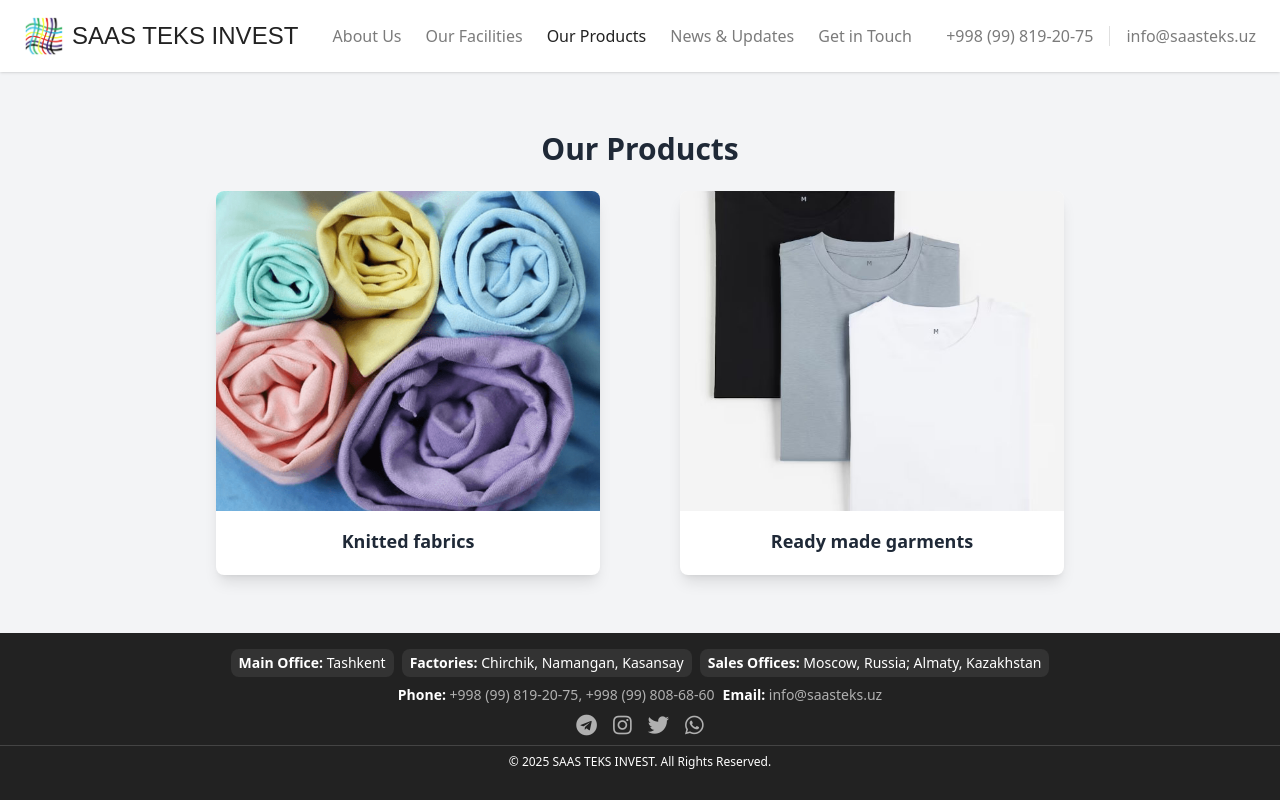
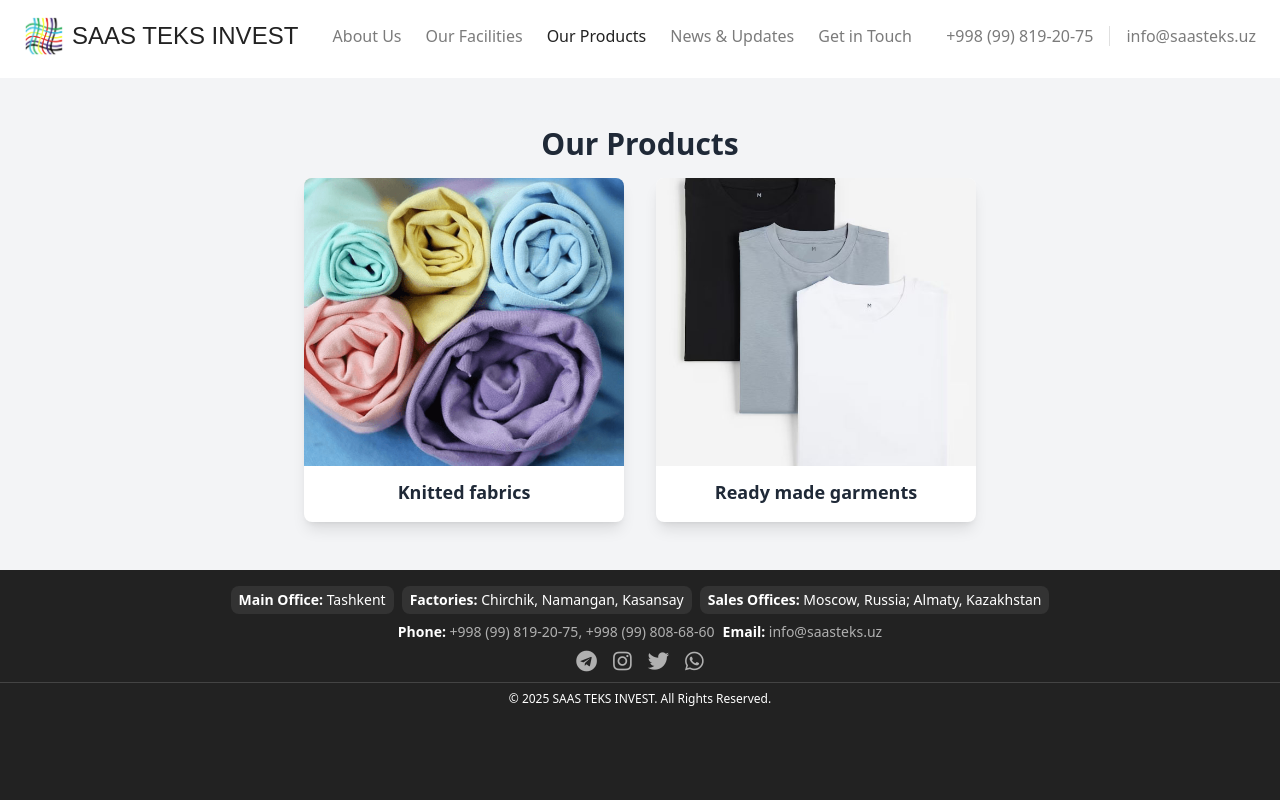
Before and after one commit to Hondamiras/SAAS, a Django app: page /our_products/ in a window 1280 px wide. Run offline with Django 5.2, Linux system fonts and the light colour scheme; some libraries are stand-ins or nearby versions; some web fonts are replaced.

Commit message:
templates fixed

```diff
--- a/templates/our_products.html
+++ b/templates/our_products.html
@@ -1,32 +1,33 @@
 {% extends 'base.html' %}
 {% load static %}
 {% block content %}
-<section id="products" class="py-4 bg-gray-100 h-screen flex items-center justify-center mt-4 mb-4">
+<section id="products" class="bg-gray-100 py-12 flex items-center justify-center">
     <div class="container mx-auto px-4">
-        <h2 class="text-3xl font-bold text-center text-gray-800 mb-6">Our Products</h2>
+        <h2 class="text-3xl font-bold text-center text-gray-800 mb-4">Our Products</h2>
 
         <!-- Product Cards Container -->
-        <div class="flex justify-center gap-20 flex-wrap">
+        <div class="flex justify-center gap-4 sm:gap-6 lg:gap-8 flex-wrap">
 
             <!-- Product Card 1: Fabric Products -->
-            <a href="{% url 'fabrics' %}" class="bg-white rounded-lg shadow-lg overflow-hidden transform hover:scale-105 transition-transform duration-300 hover:shadow-xl w-72 sm:w-80 lg:w-96 block">
-                <div class="w-full h-64 sm:h-72 lg:h-80">
-                    <img src="{% static 'images/fabrics.png' %}" alt="Fabric Products" class="w-full h-full object-cover">
+            <a href="{% url 'fabrics' %}" class="bg-white rounded-lg shadow-lg overflow-hidden transform hover:scale-105 transition-transform duration-300 hover:shadow-xl w-52 sm:w-64 lg:w-80 block">
+                <div class="w-full h-56 sm:h-64 lg:h-72 relative">
+                    <img src="{% static 'images/fabrics.png' %}" alt="Fabric Products" class="w-full h-full object-cover absolute inset-0">
                 </div>
-                <div class="p-4 text-center">
-                    <h3 class="text-lg font-semibold text-gray-800 mb-1">Knitted fabrics</h3>
+                <div class="p-3 text-center">
+                    <h3 class="text-base sm:text-lg font-semibold text-gray-800 mb-1">Knitted fabrics</h3>
                 </div>
             </a>
 
             <!-- Product Card 2: Knitted Products -->
-            <a href="{% url 'our_product_details' %}" class="bg-white rounded-lg shadow-lg overflow-hidden transform hover:scale-105 transition-transform duration-300 hover:shadow-xl w-72 sm:w-80 lg:w-96 block">
-                <div class="w-full h-64 sm:h-72 lg:h-80">
-                    <img src="{% static 'images/photoshoped-clothes.jpg' %}" alt="Knitted Products" class="w-full h-full object-cover object-center">
+            <a href="{% url 'our_product_details' %}" class="bg-white rounded-lg shadow-lg overflow-hidden transform hover:scale-105 transition-transform duration-300 hover:shadow-xl w-52 sm:w-64 lg:w-80 block">
+                <div class="w-full h-56 sm:h-64 lg:h-72 relative">
+                    <img src="{% static 'images/photoshoped-clothes.jpg' %}" alt="Knitted Products" class="w-full h-full object-cover absolute inset-0">
                 </div>
-                <div class="p-4 text-center">
-                    <h3 class="text-lg font-semibold text-gray-800 mb-1">Ready made garments</h3>
+                <div class="p-3 text-center">
+                    <h3 class="text-base sm:text-lg font-semibold text-gray-800 mb-1">Ready made garments</h3>
                 </div>
             </a>
+
         </div>
     </div>
 </section>
```
Also changed, not shown: templates/our_facilities.html (+6 -5 lines).
